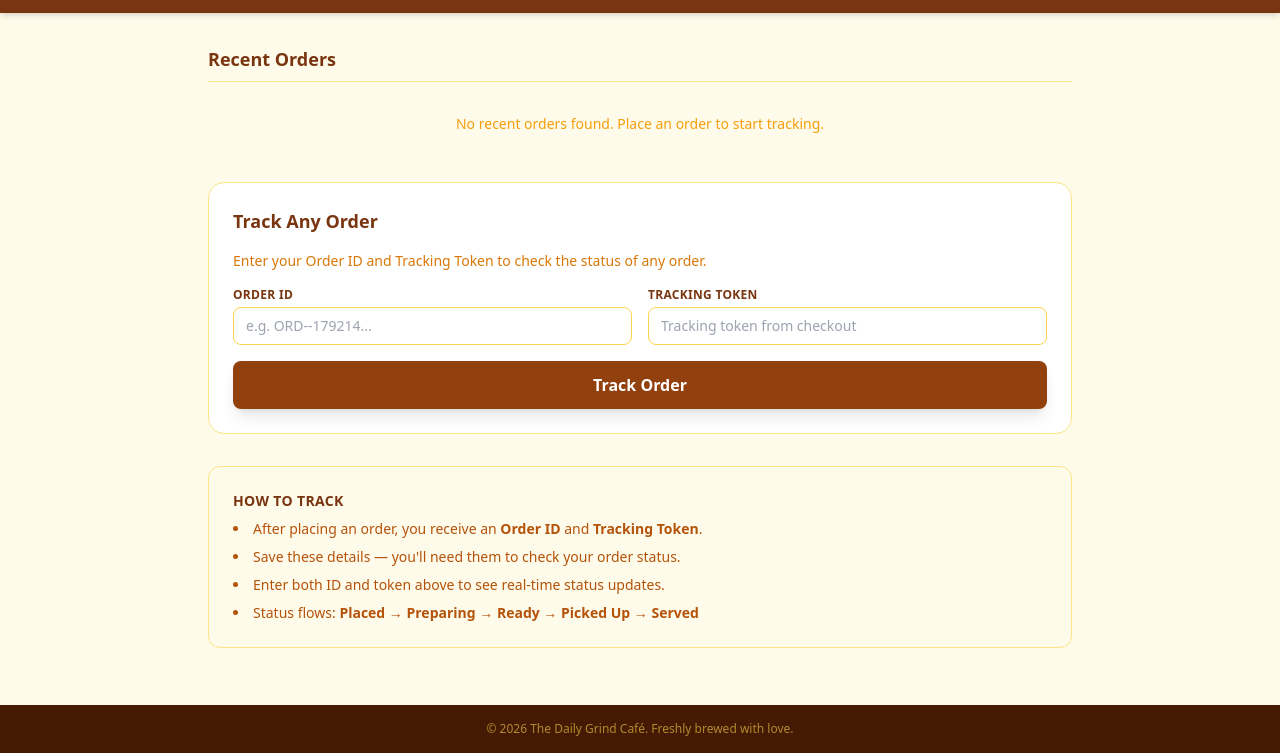
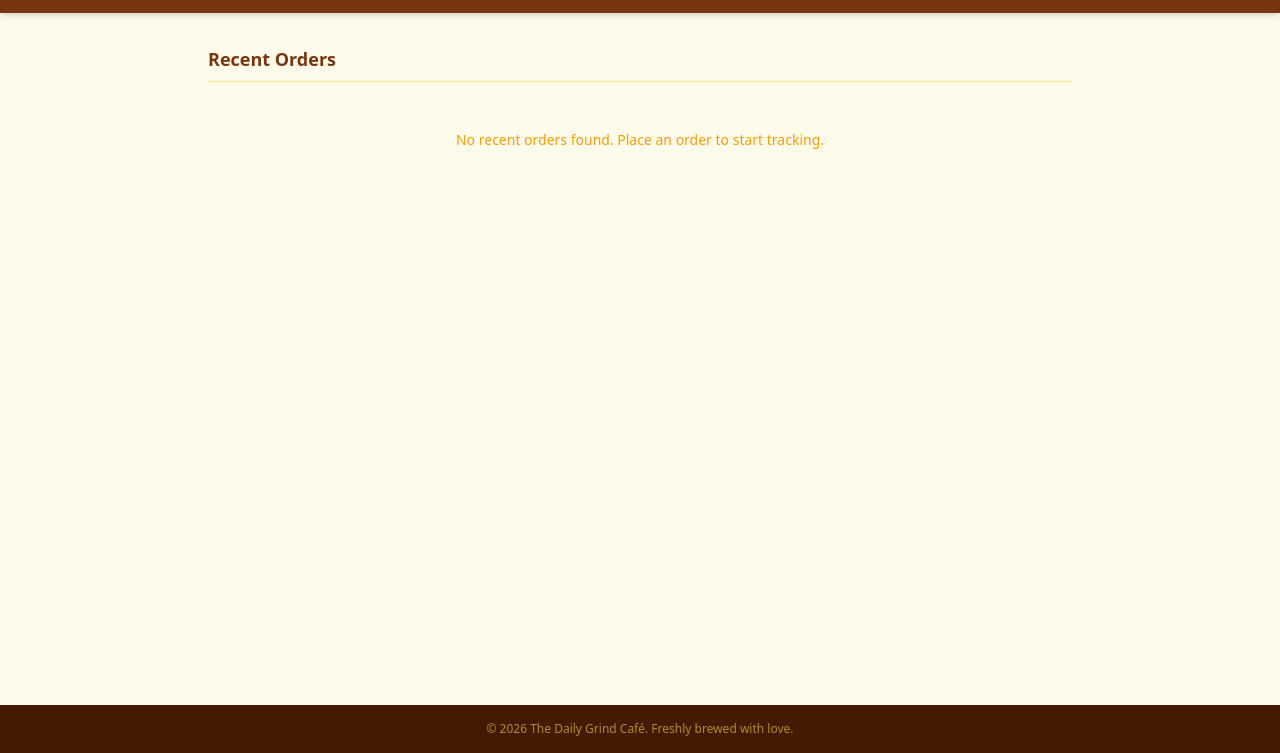
Before and after one commit to VantagewaveTest/cafe-fe, a website: page my-orders.html in a window 1280 px wide. Shown: the part 47-800 px from the top of the page. Drawn offline with nearby package versions, Linux system fonts and the light colour scheme.

Commit message:
Simplify My Orders page: order details with Track button only

```diff
--- a/my-orders.html
+++ b/my-orders.html
@@ -25,7 +25,7 @@
   <!-- Main Content -->
   <main class="flex-grow max-w-4xl w-full mx-auto px-4 py-8 space-y-8">
 
-    <!-- Recent Orders from Local Storage -->
+    <!-- Recent Orders -->
     <section class="space-y-4">
       <h2 class="text-lg font-bold text-amber-900 border-b border-amber-200 pb-2">Recent Orders</h2>
       <div id="recent-orders" class="space-y-3">
@@ -33,44 +33,6 @@
       </div>
     </section>
 
-    <!-- Track Any Order -->
-    <section class="bg-white rounded-2xl p-6 border border-amber-200 space-y-4">
-      <h2 class="text-lg font-bold text-amber-900 mb-4">Track Any Order</h2>
-      <p class="text-amber-600 text-sm mb-4">
-        Enter your Order ID and Tracking Token to check the status of any order.
-      </p>
-
-      <div class="grid grid-cols-1 md:grid-cols-2 gap-4">
-        <div>
-          <label class="block text-xs font-bold text-amber-900 uppercase tracking-wide mb-1">Order ID</label>
-          <input type="text" id="track-order-id" class="w-full border border-amber-300 rounded-lg px-3 py-2 text-sm focus:ring-2 focus:ring-amber-500 outline-none" placeholder="e.g. ORD--179214..." />
-        </div>
-        <div>
-          <label class="block text-xs font-bold text-amber-900 uppercase tracking-wide mb-1">Tracking Token</label>
-          <input type="text" id="track-order-token" class="w-full border border-amber-300 rounded-lg px-3 py-2 text-sm focus:ring-2 focus:ring-amber-500 outline-none" placeholder="Tracking token from checkout" />
-        </div>
-      </div>
-
-      <div class="mt-4">
-        <button id="track-order-btn" class="w-full bg-amber-800 hover:bg-amber-900 text-white py-3 rounded-lg font-semibold shadow-lg transition">
-          Track Order
-        </button>
-      </div>
-
-      <div id="track-error" class="hidden text-red-600 text-sm mt-2"></div>
-      <div id="track-success" class="hidden text-green-600 text-sm mt-2"></div>
-    </section>
-
-    <!-- Help -->
-    <section class="bg-amber-50 border border-amber-200 rounded-xl p-6">
-      <h3 class="text-sm font-bold text-amber-900 uppercase tracking-wide mb-2">How to Track</h3>
-      <ul class="text-sm text-amber-700 space-y-2 list-disc list-inside">
-        <li>After placing an order, you receive an <strong>Order ID</strong> and <strong>Tracking Token</strong>.</li>
-        <li>Save these details — you'll need them to check your order status.</li>
-        <li>Enter both ID and token above to see real-time status updates.</li>
-        <li>Status flows: <strong>Placed → Preparing → Ready → Picked Up → Served</strong></li>
-      </ul>
-    </section>
   </main>
 
   <!-- Footer -->
@@ -79,11 +41,6 @@
   </footer>
 
   <script>
-    const ORDER_ID_INPUT = document.getElementById('track-order-id');
-    const ORDER_TOKEN_INPUT = document.getElementById('track-order-token');
-    const TRACK_BTN = document.getElementById('track-order-btn');
-    const ERROR_EL = document.getElementById('track-error');
-    const SUCCESS_EL = document.getElementById('track-success');
     const RECENT_ORDERS_EL = document.getElementById('recent-orders');
 
     // Load recent orders from localStorage
@@ -92,49 +49,33 @@
       RECENT_ORDERS_EL.innerHTML = '';
 
       if (!activeOrder || !activeOrder.orderId) {
-        RECENT_ORDERS_EL.innerHTML = '<p class="text-amber-500 text-sm text-center py-4">No recent orders found. Place an order to start tracking.</p>';
+        RECENT_ORDERS_EL.innerHTML = '<p class="text-amber-500 text-sm text-center py-8">No recent orders found. Place an order to start tracking.</p>';
         return;
       }
 
       const order = activeOrder;
       const orderCard = document.createElement('div');
-      orderCard.className = 'bg-white rounded-xl p-4 border border-amber-200 flex justify-between items-center';
+      orderCard.className = 'bg-white rounded-xl p-6 border border-amber-200 flex flex-col md:flex-row justify-between items-start md:items-center gap-4';
       orderCard.innerHTML = `
-        <div>
-          <div class="font-bold text-amber-900">${order.orderId}</div>
-          <div class="text-xs text-amber-600">Estimated prep: ${order.totalPrepTime ? Math.ceil(order.totalPrepTime / 60) : '?'} min</div>
-          <div class="text-xs text-amber-500">Token: ${order.orderAccessToken ? order.orderAccessToken.substring(0, 8) + '...' : 'N/A'}</div>
+        <div class="flex flex-col gap-1">
+          <div class="flex justify-between items-start gap-2">
+            <div class="font-bold text-amber-900 text-lg">${order.orderId}</div>
+            <span class="text-xs font-semibold bg-amber-100 text-amber-800 px-2 py-1 rounded-full">Active</span>
+          </div>
+          <div class="text-xs text-amber-600">Items: Placed order</div>
+          <div class="text-xs text-amber-500">Tracking Token: ${order.orderAccessToken ? order.orderAccessToken.substring(0, 12) + '...' : 'N/A'}</div>
+          <div class="text-xs text-amber-400">Total Prep: ~${order.totalPrepTime ? Math.ceil(order.totalPrepTime / 60) : '?'} min</div>
         </div>
-        <button onclick="trackOrder('${order.orderId}', '${order.orderAccessToken}')" class="bg-amber-800 hover:bg-amber-900 text-white px-4 py-2 rounded-lg text-sm font-semibold transition">Track</button>
+        <button onclick="trackOrder('${order.orderId}', '${order.orderAccessToken}')" class="bg-amber-800 hover:bg-amber-900 text-white px-6 py-3 rounded-lg font-semibold transition shadow-md">Track Order</button>
       `;
       RECENT_ORDERS_EL.appendChild(orderCard);
     }
 
     // Track order by navigating to order-status page
     function trackOrder(orderId, orderToken) {
-      // Store token in sessionStorage for the order-status page
       sessionStorage.setItem('orderAccessToken', orderToken);
       window.location.href = `order-status.html?orderId=${encodeURIComponent(orderId)}`;
     }
-
-    // Track from manual input
-    TRACK_BTN.addEventListener('click', () => {
-      const orderId = ORDER_ID_INPUT.value.trim();
-      const orderToken = ORDER_TOKEN_INPUT.value.trim();
-
-      if (!orderId || !orderToken) {
-        ERROR_EL.textContent = 'Please enter both Order ID and Tracking Token.';
-        ERROR_EL.classList.remove('hidden');
-        SUCCESS_EL.classList.add('hidden');
-        return;
-      }
-
-      ERROR_EL.classList.add('hidden');
-      SUCCESS_EL.classList.add('hidden');
-
-      sessionStorage.setItem('orderAccessToken', orderToken);
-      window.location.href = `order-status.html?orderId=${encodeURIComponent(orderId)}`;
-    });
 
     // Load recent orders on page load
     loadRecentOrders();
```
